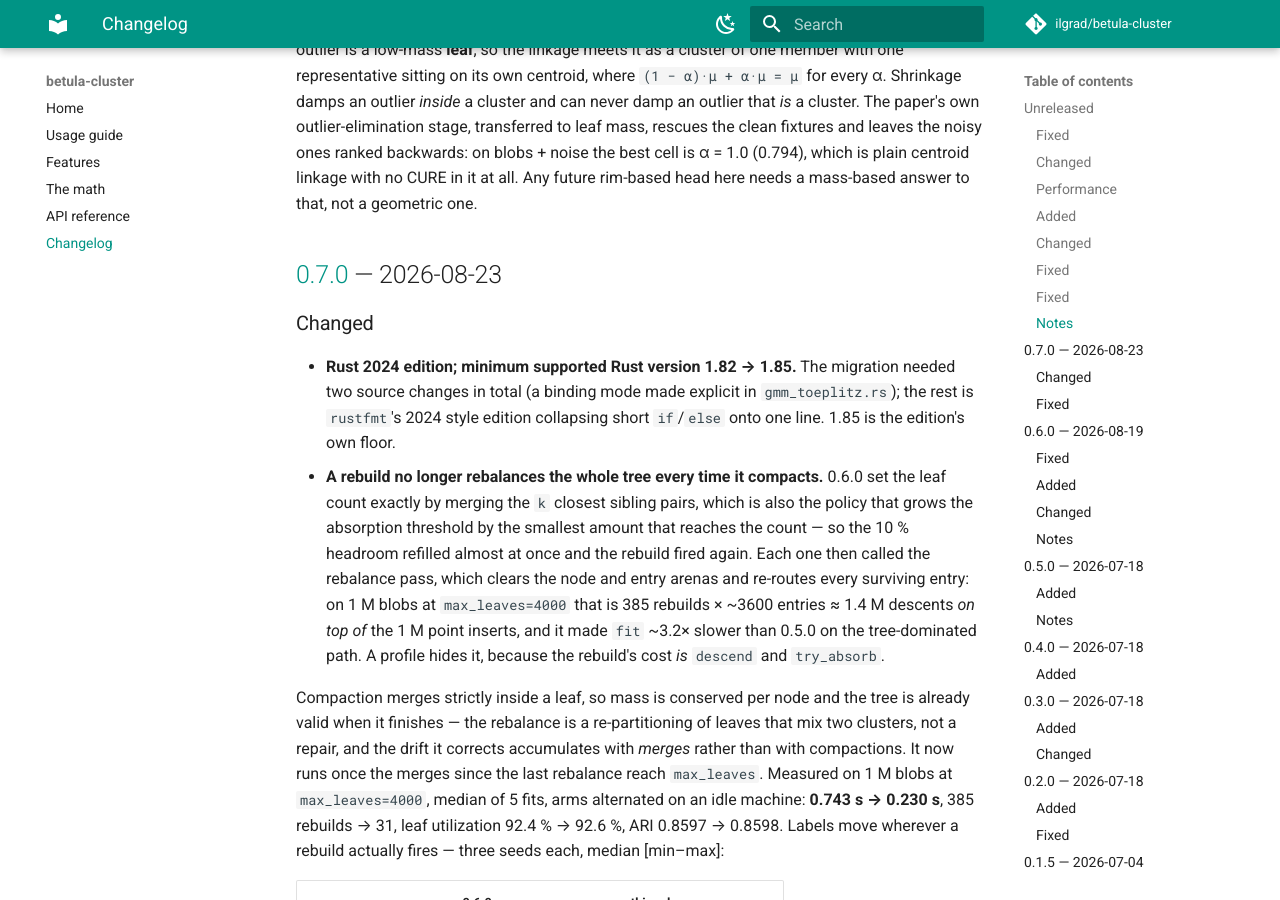
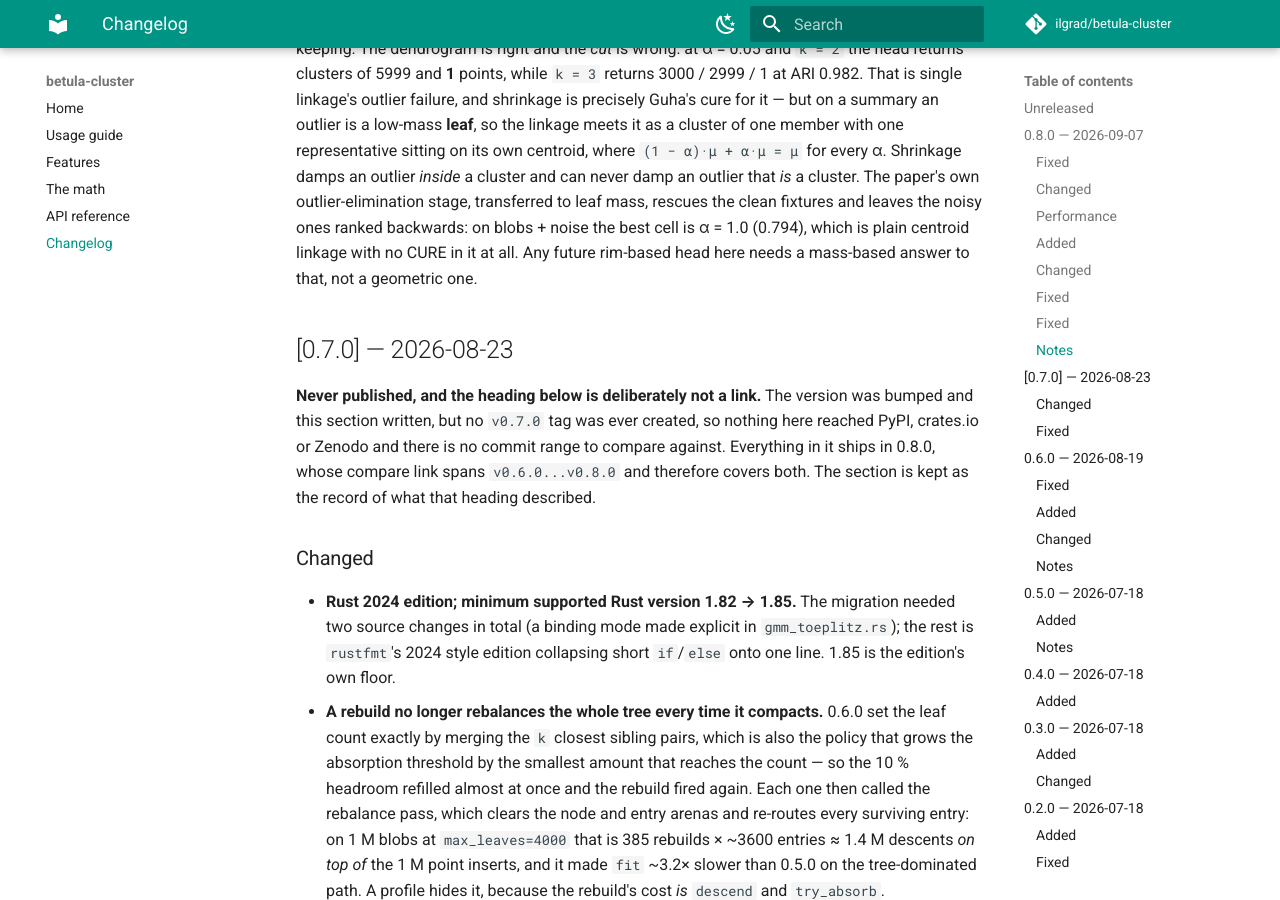
Before and after one commit to ilgrad/betula-cluster, an MkDocs documentation site: the page built from docs/changelog.md, in a window 1280 px wide and 900 px high, scrolled down 50958 px. Built offline with MkDocs 1.6.1 and Material for MkDocs 9.7.7, drawn with Linux system fonts in a browser that asks for light colours; comment, search, counter and statistics services are not loaded.

Commit message:
chore(release): 0.8.0
Six version sites, not five: Cargo.toml, pyproject.toml, CITATION.cff (version
and date-released), the BibTeX block in README.md, and uv.lock -- which is
tracked, is regenerated rather than hand-edited, and was left reading 0.5.0 when
v0.6.0 was tagged.

The 0.7.0 section is kept and marked never published. The version was bumped and
the section written on 2026-08-23 but no v0.7.0 tag was ever created, so nothing
in it reached PyPI, crates.io or Zenodo; everything it describes ships here. Its
heading is deliberately left unlinked, since there is no commit range to compare
against -- 0.8.0's link spans v0.6.0...v0.8.0 and covers both.

Two provenance stamps were false rather than stale and are corrected in the same
commit. README.md still said the benchmark record was "re-measured 2026-08-24
against the working tree after 0.7.0", and examples/README.md said the notebooks
were executed against "the same tree bench/RESULTS.md is measured on" -- which
stopped being true when that page was re-measured for 0.8.0 and, more to the
point, when method="spectral" was rewritten in between, so a spectral figure in a
notebook is a 0.7.0 figure and now says so.

Gate green at this tree: fmt, five clippy configurations, 733+11+4 Rust tests at
default, no-default and persistence, 8 CLI, all-features, MSRV 1.85.0, ruff,
ty, stubtest, 471 Python at the 100% wrapper-coverage floor, mkdocs --strict,
and scoreboard --check.

```diff
--- a/CHANGELOG.md
+++ b/CHANGELOG.md
@@ -5,6 +5,8 @@
 [Semantic Versioning](https://semver.org/spec/v2.0.0.html).
 
 ## [Unreleased]
+
+## [0.8.0] — 2026-09-07
 
 ### Fixed
 - **A column-major (Fortran-order) input array was read as its transpose — silently, with no error,
@@ -2030,6 +2032,12 @@
 
 
 ## [0.7.0] — 2026-08-23
+
+**Never published, and the heading below is deliberately not a link.** The version was bumped
+and this section written, but no `v0.7.0` tag was ever created, so nothing here reached PyPI,
+crates.io or Zenodo and there is no commit range to compare against. Everything in it ships in
+0.8.0, whose compare link spans `v0.6.0...v0.8.0` and therefore covers both. The section is kept
+as the record of what that heading described.
 
 ### Changed
 - **Rust 2024 edition; minimum supported Rust version 1.82 → 1.85.** The migration needed two source
@@ -2738,8 +2746,8 @@
   far below `max_leaves`), and rebuilds reinsert in reverse-DFS leaf order. The CF-tree build is now
   byte-for-byte the reference (`betulars`) tree shape and at speed parity with matched build flags.
 
-[Unreleased]: https://github.com/ilgrad/betula-cluster/compare/v0.7.0...HEAD
-[0.7.0]: https://github.com/ilgrad/betula-cluster/compare/v0.6.0...v0.7.0
+[Unreleased]: https://github.com/ilgrad/betula-cluster/compare/v0.8.0...HEAD
+[0.8.0]: https://github.com/ilgrad/betula-cluster/compare/v0.6.0...v0.8.0
 [0.6.0]: https://github.com/ilgrad/betula-cluster/compare/v0.5.0...v0.6.0
 [0.5.0]: https://github.com/ilgrad/betula-cluster/compare/v0.4.0...v0.5.0
 [0.4.0]: https://github.com/ilgrad/betula-cluster/compare/v0.3.0...v0.4.0
--- a/Cargo.toml
+++ b/Cargo.toml
@@ -1,6 +1,6 @@
 [package]
 name = "betula-cluster"
-version = "0.7.0"
+version = "0.8.0"
 edition = "2024"
 rust-version = "1.85"
 license = "MIT"
--- a/pyproject.toml
+++ b/pyproject.toml
@@ -4,7 +4,7 @@
 
 [project]
 name = "betula-cluster"
-version = "0.7.0"
+version = "0.8.0"
 description = "Fast, numerically stable BETULA clustering with a Rust core"
 readme = "README.md"
 requires-python = ">=3.11"
```
Also changed, not shown: README.md (+2 -2 lines), bench/RESULTS.md (+1 -1 lines), examples/README.md (+3 -1 lines), 2 other files.
